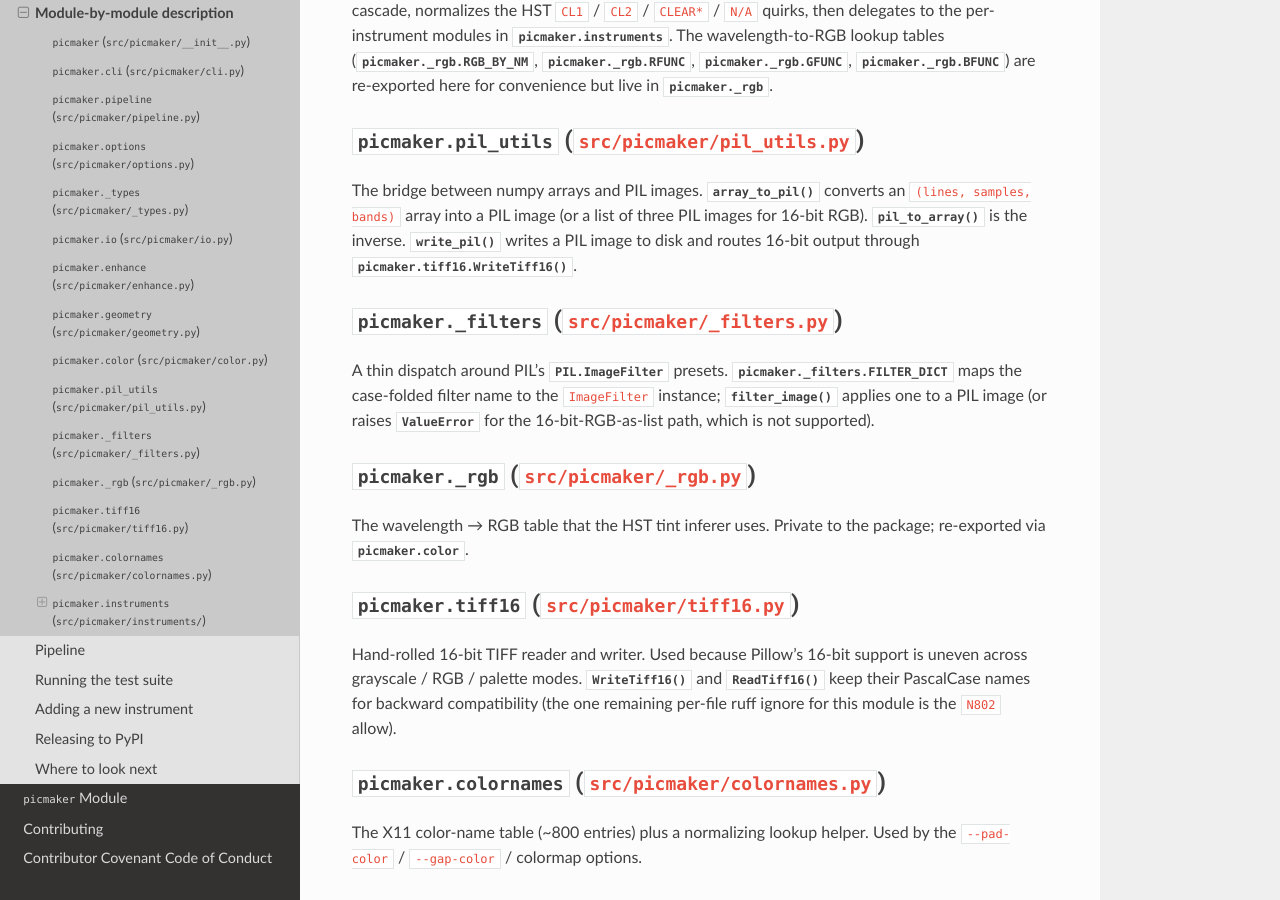
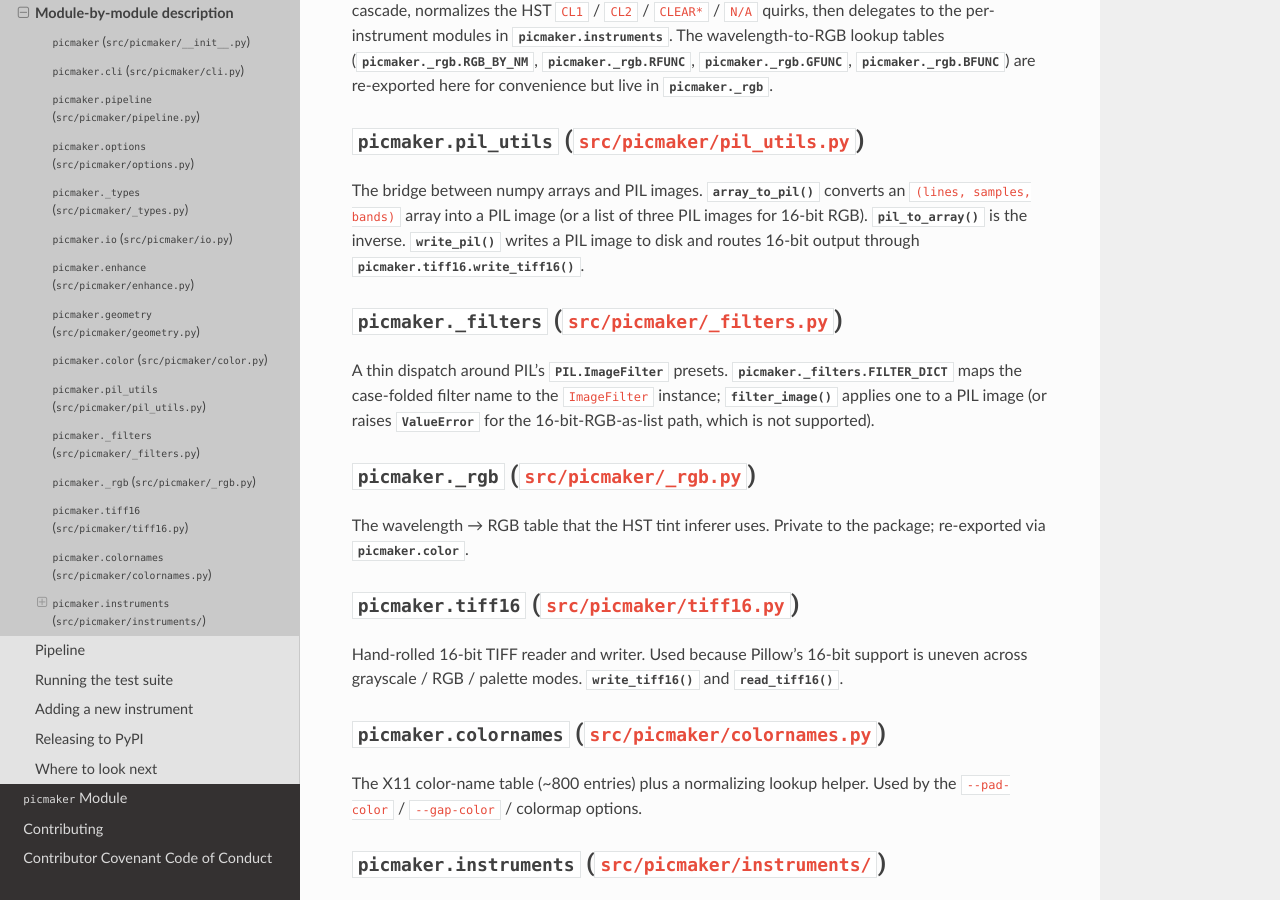
Before and after one commit to SETI/rms-picmaker, a Sphinx documentation site: the page built from docs/dev/module_layout.rst, in a window 1280 px wide and 900 px high, scrolled down 2322 px. Built offline with Sphinx 7.4.7 and the Read the Docs theme 3.1.0, drawn with Linux system fonts in a browser that asks for light colours.

Commit message:
Update docs for instrument module renames and tiff16 rename
Update adding_an_instrument.rst example code and cross-references to
use cassini_iss, voyager_iss, galileo_ssi, nh_lorri. Also fix stale
WriteTiff16/ReadTiff16 references in module_layout.rst (renamed in a
prior commit).

Co-Authored-By: Claude Sonnet 4.6 <noreply@anthropic.com>

```diff
--- a/docs/dev/module_layout.rst
+++ b/docs/dev/module_layout.rst
@@ -149,7 +149,7 @@ The bridge between numpy arrays and PIL images.
 PIL images for 16-bit RGB). :func:`~picmaker.pil_utils.pil_to_array`
 is the inverse. :func:`~picmaker.pil_utils.write_pil` writes a PIL
 image to disk and routes 16-bit output through
-:func:`picmaker.tiff16.WriteTiff16`.
+:func:`picmaker.tiff16.write_tiff16`.
 
 :mod:`picmaker._filters` (``src/picmaker/_filters.py``)
 -------------------------------------------------------
@@ -172,10 +172,8 @@ the package; re-exported via :mod:`picmaker.color`.
 
 Hand-rolled 16-bit TIFF reader and writer. Used because Pillow's
 16-bit support is uneven across grayscale / RGB / palette modes.
-:func:`~picmaker.tiff16.WriteTiff16` and
-:func:`~picmaker.tiff16.ReadTiff16` keep their PascalCase names for
-backward compatibility (the one remaining per-file ruff ignore for
-this module is the ``N802`` allow).
+:func:`~picmaker.tiff16.write_tiff16` and
+:func:`~picmaker.tiff16.read_tiff16`.
 
 :mod:`picmaker.colornames` (``src/picmaker/colornames.py``)
 -----------------------------------------------------------
```
Also changed, not shown: docs/dev/adding_an_instrument.rst (+4 -4 lines).
